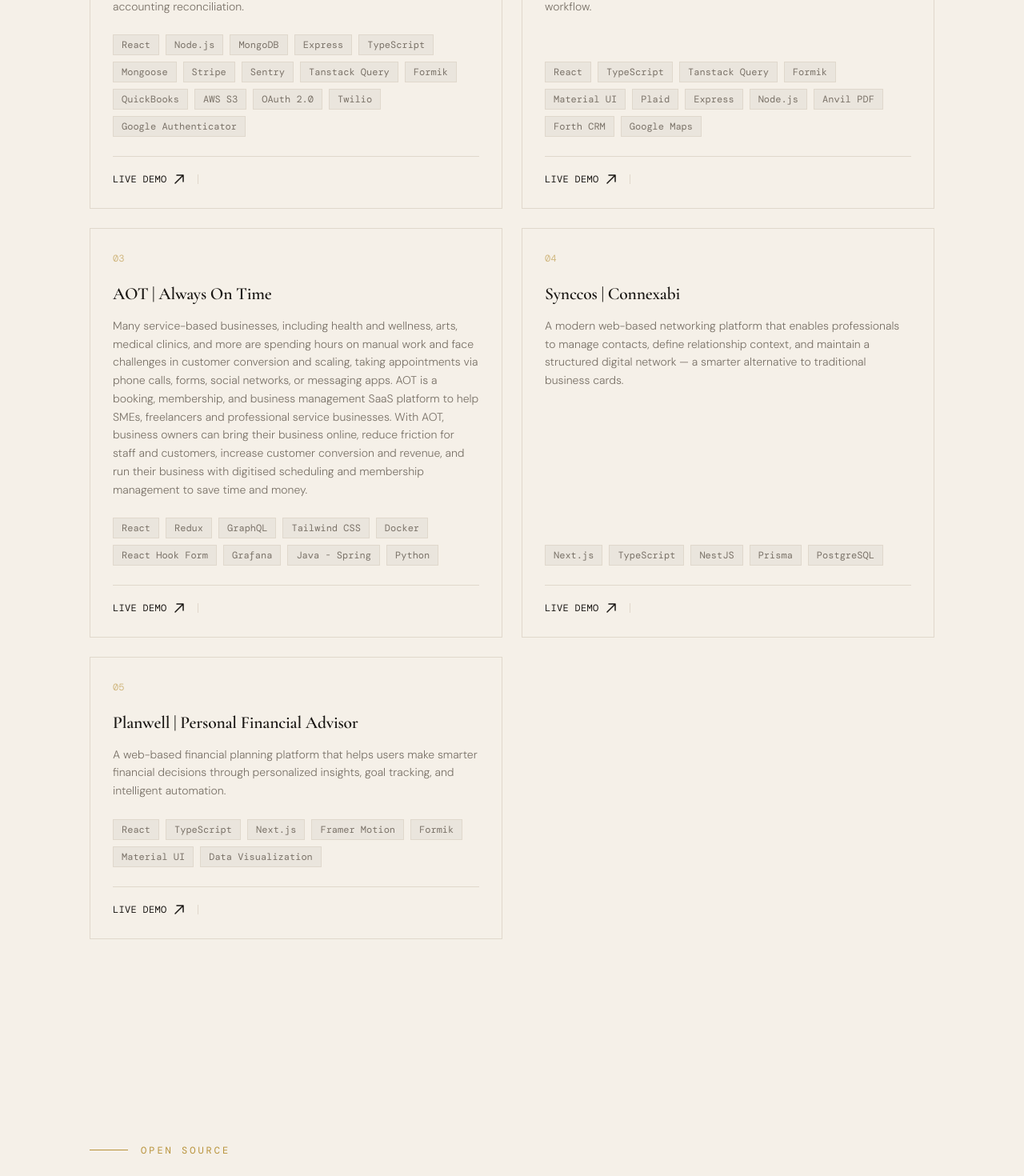
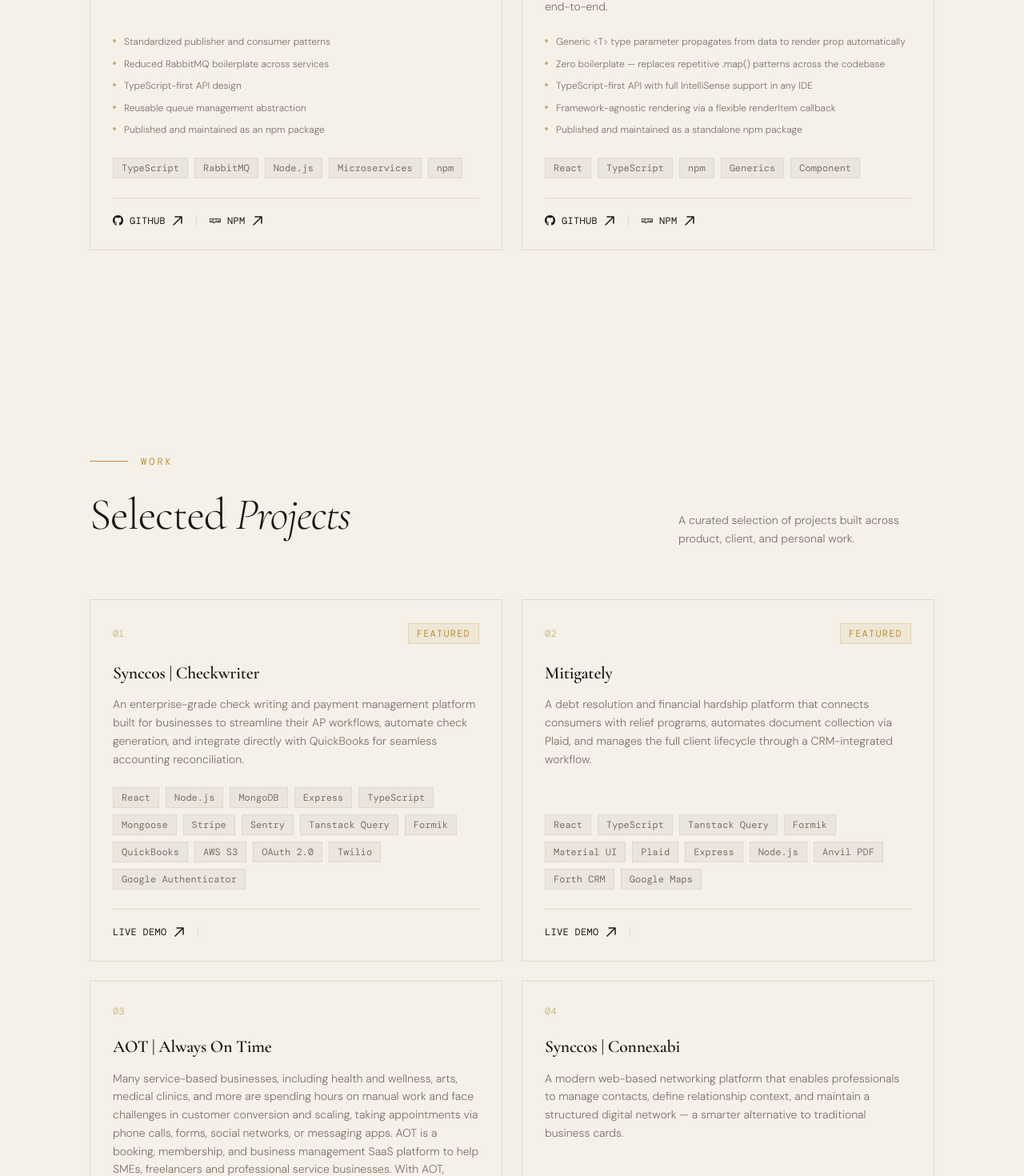
Before and after one commit to UsamaImran/Portfolio, a Next.js app: page / in a window 1280 px wide. Shown: the part 1300-2770 px from the top of the page at 80% size. Built offline with nearby package versions, Linux system fonts and the light colour scheme; a web font is replaced by a local one.

Commit message:
Update page.tsx

```diff
--- a/app/page.tsx
+++ b/app/page.tsx
@@ -12,8 +12,8 @@
     <main>
       <Navbar />
       <Hero />
+      <OpenSource />
       <Projects />
-      <OpenSource />
       <Skills />
       <Experience />
       <Education />
```
